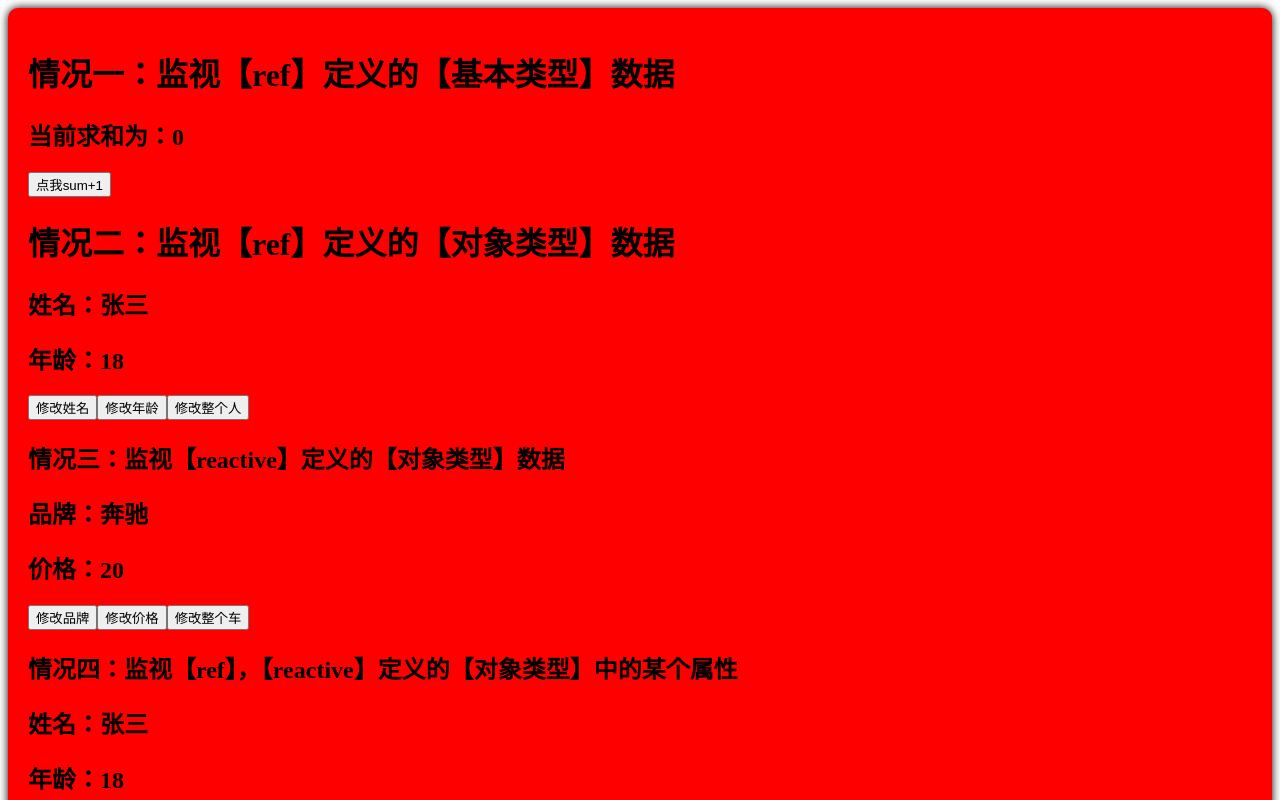
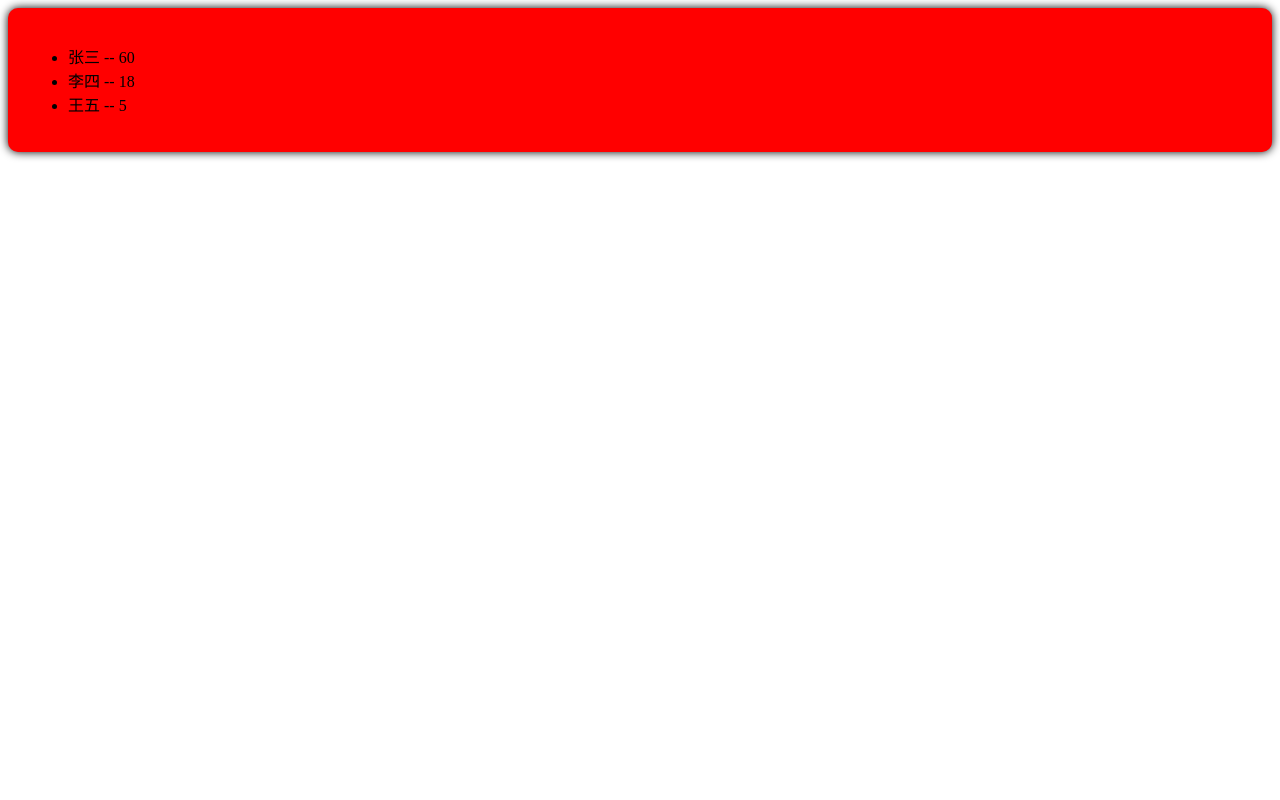
Before and after one commit to Bavin9199/Frontend, a Vue app in the folder vue/hello_vue3/: page / in a window 1280 px wide. Shown: the top 800 px of the page. Built offline with nearby package versions, Linux system fonts and the light colour scheme.

Commit message:
watchEffect, ref, props

```diff
--- a/vue/hello_vue3/src/App.vue
+++ b/vue/hello_vue3/src/App.vue
@@ -1,16 +1,20 @@
 <template>
     <div class="app">
-        <sum/>
+        <review a="hah" b="buhah" :list="personList"/>
     </div>
 </template>
 
-<script>
-    import sum from './components/sum.vue'
+<script lang="ts" setup name="App">
+    import review from './components/review.vue';
+    import { reactive } from 'vue';
+    import { type persons } from '@/types';
 
-    export default{
-        name:'App',
-        components:{sum}
-    }
+    let personList = reactive<persons>([
+        {id:'001',name:'张三',age:60},
+        {id:'001',name:'李四',age:18},
+        {id:'001',name:'王五',age:5}
+    ])
+
 </script>
 
 <style>
--- /dev/null
+++ b/vue/hello_vue3/src/components/review.vue
@@ -0,0 +1,55 @@
+<template>
+    <div>
+        <ul>
+            <li v-for="p in list" :key="p.id">{{ p.name }} -- {{ p.age }}</li>
+        </ul>
+    </div>
+
+</template>
+
+<script lang="ts" setup name="review">
+    import {type personInter, type persons, type Persons} from '@/types'                //定义person接口personInter,引入时需要在import中写成{type personInter}
+    import { defineProps, withDefaults } from 'vue'
+
+    //接收a和list
+    //defineProps(['a','list'])            从父向子传递a数据defineProps
+
+    //接收a，同时将props保存起来
+    //let x = defineProps(['a','b'])       defineProps有返回值，包含所有接受的东西
+    //console.log(x.a)                    //输出hah*/
+
+    //只接受list
+    //defineProps(['list'])
+
+    //接收list + 限制类型                   必须接收符合persons类型的list
+    //defineProps<{list:persons}>()
+
+    //接收list + 限制类型 + 限制必要性 + 指定默认值     list后加上?，表示是否传递都不报错;withDefault指定默认值
+    withDefaults(defineProps<{list?:persons}>(),{
+        list:()=>[{id:'001',name:'张三',age:60}]
+    })
+
+    let person:personInter = {id:'001',name:'张三',age:60}  //person继承接口personInter,需要符合满足接口中定义的具体属性(person:personInter)
+
+    let personList:Array<personInter> = [                   //定义一个personList对象,是一个Array列表实现【接口】,<>中填写范式表示数组中的对象类型（为person接口，满足各个具体属性）
+        {id:'001',name:'张三',age:60},
+        {id:'001',name:'李四',age:18},
+        {id:'001',name:'王五',age:5}
+    ]
+
+    let personlist:persons = [                              //先定义type类型persons,是一个Array列表。export暴露后直接应用实现【自定义类型】
+        {id:'001',name:'张三',age:60},
+        {id:'001',name:'李四',age:18},
+        {id:'001',name:'王五',age:5}
+    ]
+
+    let Personlist:Persons = [                              //先定义type类型Persons,是一个personInter接口数组。export暴露后直接应用实现【自定义类型】
+        {id:'001',name:'张三',age:60},
+        {id:'001',name:'李四',age:18},
+        {id:'001',name:'王五',age:5}
+    ]
+</script>
+
+<style scoped>
+
+</style>
--- /dev/null
+++ b/vue/hello_vue3/src/types/index.ts
@@ -0,0 +1,12 @@
+//定义一个接口，用于限制person对象的具体属性
+export interface personInter {
+    id:string
+    name:string
+    age:number
+    x?:number
+}
+
+//定义一个自定义类型
+export type persons = Array<personInter>
+
+export type Persons = personInter[]
```
Also changed, not shown: vue/hello_vue3/src/components/water.vue (added, +59 -0 lines).
